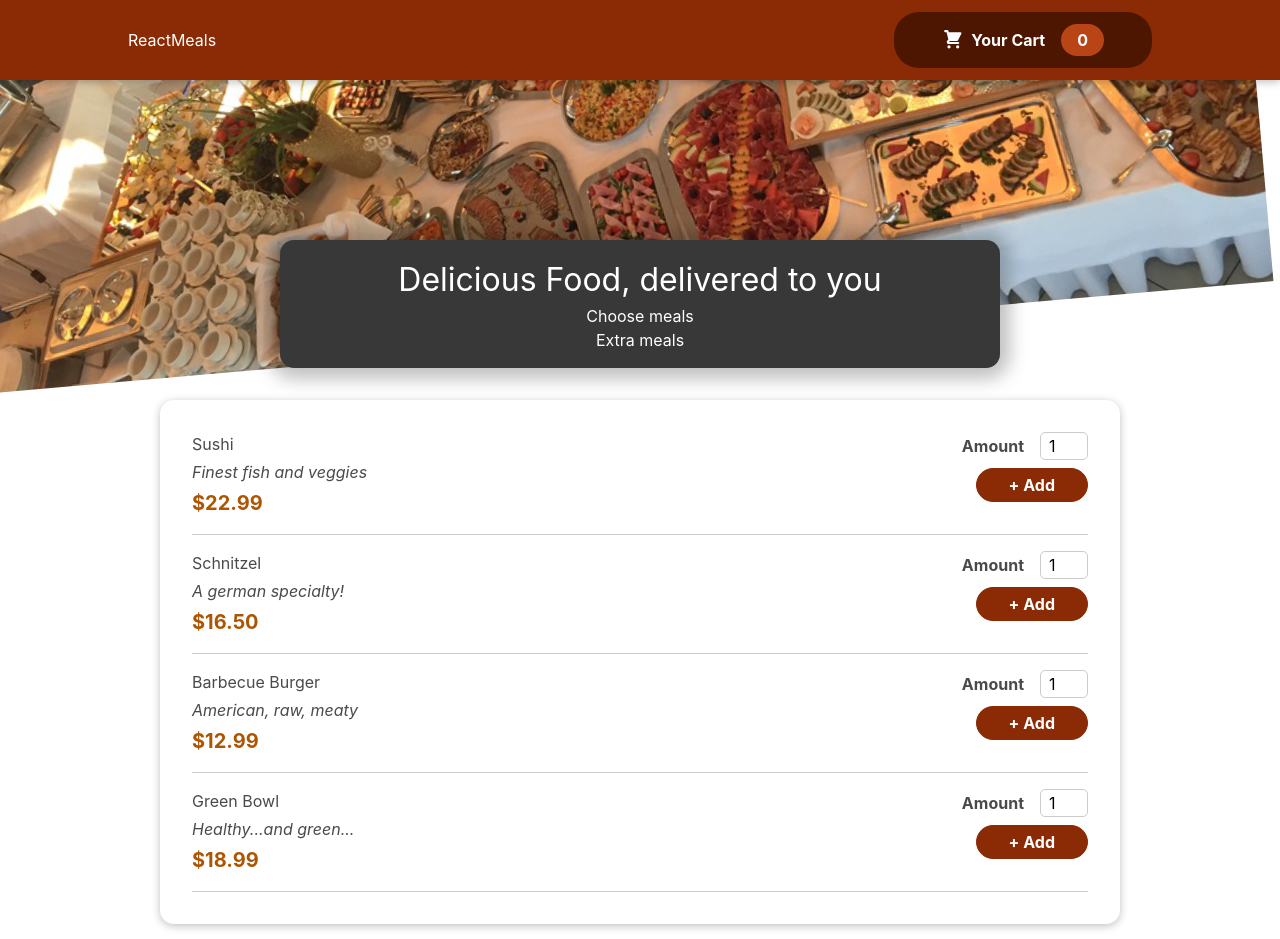
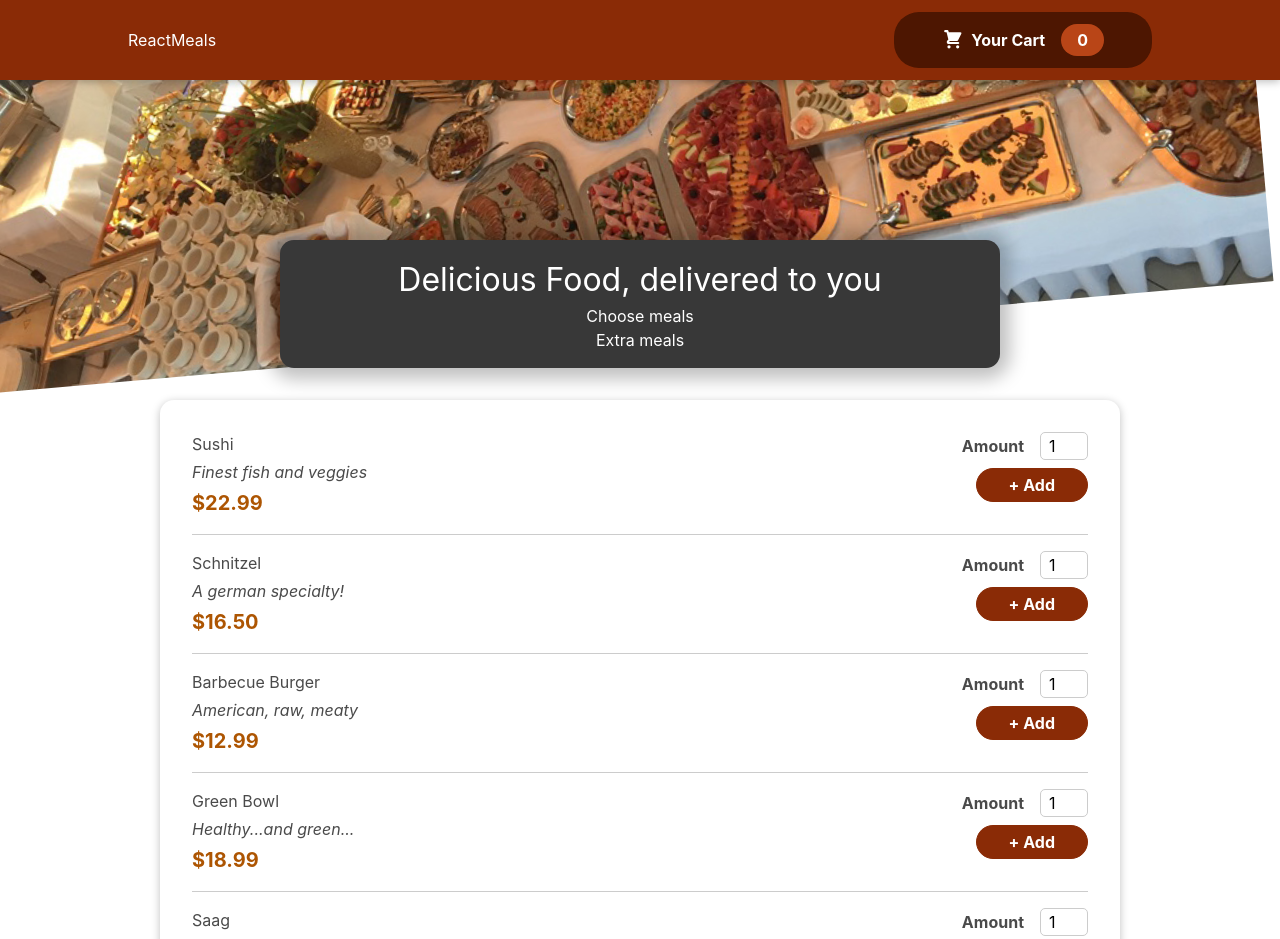
Before and after one commit to AJ198081/restaurant-order-app, a React (Vite) app: page / in a window 1280 px wide. Shown: the top 939 px of the page. Built offline with nearby package versions, Linux system fonts and the light colour scheme; data requests are answered from the project's data file.

Commit message:
Add support for order submission, App complete.

```diff
--- a/src/components/Cart/Cart.tsx
+++ b/src/components/Cart/Cart.tsx
@@ -4,10 +4,20 @@ import Modal from "../UI/Modal";
 import CartContext, {item} from "../store/cart-context";
 import {useContext, useState} from "react";
 import CartItem from "./CartItem";
-import Checkout from "./Checkout";
+import Checkout, {Delivery} from "./Checkout";
+import axios from "axios";
+import React from 'react';
 
 interface CartProps {
     onClose: () => void
+}
+
+interface Order {
+    deliveryAddress: Delivery;
+    order: {
+        items: item[];
+        totalAmount: number;
+    }
 }
 
 const Cart = ({onClose}: CartProps) => {
@@ -15,6 +25,8 @@ const Cart = ({onClose}: CartProps) => {
     const cartContext = useContext(CartContext);
     const hasItems = cartContext.items.length > 0;
     const [checkout, setCheckout] = useState<boolean>(false);
+    const [isSubmitting, setIsSubmitting] = useState<boolean>(false);
+    const [orderSubmitted, setOrderSubmitted] = useState<boolean>(false);
 
     const totalAmount = `$${Math.abs(cartContext.totalAmount)
                                 .toFixed(2)}`;
@@ -31,8 +43,39 @@ const Cart = ({onClose}: CartProps) => {
         setCheckout(true);
     };
 
+    const ServerClient = axios.create({
+                                          baseURL: 'http://localhost:3500/',
+                                          timeout: 8000,
+                                          headers: {
+                                              Accept: 'application/json'
+                                          }
+                                      });
 
-    return (<Modal onClick={onClose}>
+    const submitOrderHandler = (delivery: Delivery) => {
+
+        setIsSubmitting(true);
+
+        const order = {
+            deliveryAddress: delivery,
+            order: {
+                items: cartContext.items,
+                totalAmount: cartContext.totalAmount
+            }
+        } as Order;
+
+        ServerClient.post('/orders', order)
+                    .then(response => {
+                        console.log(response);
+                        if (response.status === 201) {
+                            setOrderSubmitted(true);
+                            setIsSubmitting(false);
+                        } else {
+                            console.log('Can implement error flow here..')
+                        }
+                    });
+    };
+
+    const cartModalContents = <React.Fragment>
         <ul className={classes['cart-items']}>
             {cartContext.items.map((cartItem) => (
                 <CartItem key={cartItem.id} name={cartItem.name} price={cartItem.price}
@@ -46,11 +89,29 @@ const Cart = ({onClose}: CartProps) => {
             <span>Total Amount</span>
             <span>{totalAmount}</span>
         </div>
-        {checkout && <Checkout onCancel={onClose}/>}
-        {!checkout && <div className={classes.actions}>
-            <button className={classes['button--alt']} onClick={onClose}>Close</button>
-            {hasItems && <button className={classes.button} onClick={orderHandler}>Order</button>}
-        </div>}
+        {
+            checkout && <Checkout onConfirm={submitOrderHandler} onCancel={onClose}/>
+        }
+        {
+            !checkout && <div className={classes.actions}>
+                <button className={classes['button--alt']} onClick={onClose}>Close</button>
+                {hasItems && <button className={classes.button} onClick={orderHandler}>Order</button>}
+            </div>
+        }</React.Fragment>
+
+    const orderSubmittingModalContents = <p>Sending order data...</p>
+
+    const orderSubmittedModalContents = <React.Fragment>
+        <p> Your meal has been sent to the restaurant for preparation.</p>
+        <div className={classes.actions}>
+            <button className={classes.button} onClick={onClose}>Close</button>
+        </div>
+    </React.Fragment>
+
+    return (<Modal onClose={onClose}>
+        {!orderSubmitted && !isSubmitting && cartModalContents}
+        {isSubmitting && orderSubmittingModalContents}
+        {orderSubmitted && !isSubmitting && orderSubmittedModalContents}
     </Modal>);
 }
 
--- a/src/components/Cart/Checkout.tsx
+++ b/src/components/Cart/Checkout.tsx
@@ -3,10 +3,11 @@ import classes from './Checkout.module.css';
 import React, {useState} from "react";
 
 interface CheckoutProps {
-    onCancel: () => void
+    onCancel: () => void,
+    onConfirm: (delivery: Delivery) => void
 }
 
-interface Delivery {
+export interface Delivery {
     name: string;
     street: string;
     postCode: string;
@@ -36,7 +37,7 @@ const initialFormValidityState = {
     city: true,
     postCode: true
 };
-const Checkout = ({onCancel}: CheckoutProps) => {
+const Checkout = ({ onCancel, onConfirm }: CheckoutProps) => {
 
     const [delivery, setDelivery] = useState<Delivery>(initialDeliveryState);
     const [formValidity, setFormValidity] = useState<FormValidityType>(initialFormValidityState);
@@ -50,7 +51,7 @@ const Checkout = ({onCancel}: CheckoutProps) => {
         const isPostCodeValid = delivery.postCode.trim().length === 4;
 
         if (isNameValid && isPostCodeValid && isStreetValid && isCityValid) {
-            console.log(delivery);
+            onConfirm(delivery);
         } else {
             setFormValidity({
                                 name: isNameValid,
@@ -69,23 +70,32 @@ const Checkout = ({onCancel}: CheckoutProps) => {
 
 
     };
+
     return <form className={classes.form} onSubmit={confirmHandler}>
-        <div className={`${classes.control} ${formValidity.name ? '' : classes.invalid}`}>
+        <div className={`${classes.control} ${formValidity.name
+            ? ''
+            : classes.invalid}`}>
             <label htmlFor="name">Your Name</label>
             <input type="text" id={"name"} name={'name'} value={delivery.name} onChange={handleName}/>
             {!formValidity.name && <p>Please Enter a valid Name, at least 2 character long</p>}
         </div>
-        <div className={`${classes.control} ${formValidity.street ? '' : classes.invalid}`}>
+        <div className={`${classes.control} ${formValidity.street
+            ? ''
+            : classes.invalid}`}>
             <label htmlFor={"street"}>Street</label>
             <input type="text" id={"street"} name={'street'} value={delivery.street} onChange={handleName}/>
             {!formValidity.name && <p>Please Enter a valid street address, at least 2 character long</p>}
         </div>
-        <div className={`${classes.control} ${formValidity.city ? '' : classes.invalid}`}>
+        <div className={`${classes.control} ${formValidity.city
+            ? ''
+            : classes.invalid}`}>
             <label htmlFor={"city"}>City</label>
             <input type="text" id={"city"} name={'city'} value={delivery.city} onChange={handleName}/>
             {!formValidity.name && <p>Please Enter a valid city name, at least 2 character long</p>}
         </div>
-        <div className={`${classes.control} ${formValidity.postCode ? '' : classes.invalid}`}>
+        <div className={`${classes.control} ${formValidity.postCode
+            ? ''
+            : classes.invalid}`}>
             <label htmlFor={"postal"}>Post Code</label>
             <input type="text" id={"postal"} name={'postCode'} value={delivery.postCode} onChange={handleName}/>
             {!formValidity.name && <p>Please Enter a valid post code, at least 4 character long</p>}
--- a/src/components/UI/Modal.tsx
+++ b/src/components/UI/Modal.tsx
@@ -4,15 +4,17 @@ import React, {Fragment} from "react";
 import ReactDOM from "react-dom";
 
 interface ModalProps {
-    onClick: () => void
+    onClose: () => void
         children: React.ReactNode;
 }
 
 interface BackdropProps {
+    onClose: () => void
+    // children: React.ReactNode;
 }
 
-const Backdrop = (props: BackdropProps): JSX.Element => {
-    return <div className={classes.backdrop} />
+const Backdrop = ({ onClose}: BackdropProps): JSX.Element => {
+    return <div onClick={onClose} className={classes.backdrop} />
 }
 
 interface OverLayProps {
@@ -25,13 +27,13 @@ const OverLay = ({children}: OverLayProps): JSX.Element => {
     </div>;
 }
 
-const Modal = ({children}: ModalProps): JSX.Element => {
+const Modal = ({onClose, children}: ModalProps): JSX.Element => {
 
     const elementById: HTMLElement = document.getElementById('overlay')!;
 
     return <Fragment>
-        {ReactDOM.createPortal(<Backdrop />, elementById)}
-        <Backdrop />
+        {ReactDOM.createPortal(<Backdrop onClose={onClose}/>, elementById)}
+        {/*<Backdrop />*/}
         <OverLay>{children}</OverLay>
     </Fragment>
 }
--- a/src/data/db.json
+++ b/src/data/db.json
@@ -23,6 +23,126 @@
       "name": "Green Bowl",
       "description": "Healthy...and green...",
       "price": 18.99
+    },
+    {
+      "id": "m5",
+      "name": "Saag",
+      "description": "Punjabi food",
+      "price": 24.99
+    }
+  ],
+  "orders": [
+    {
+      "deliveryAddress": {
+        "name": "Amarjit",
+        "street": "G01, 7 Black Lion Place",
+        "postCode": "2033",
+        "city": "Kensington"
+      },
+      "order": {
+        "items": [
+          {
+            "id": "m1",
+            "name": "Sushi",
+            "price": 22.99,
+            "number": 1
+          }
+        ],
+        "totalAmount": 22.99
+      },
+      "id": 1
+    },
+    {
+      "deliveryAddress": {
+        "name": "Amardip Sidhu",
+        "street": "1 Huxley Drive",
+        "postCode": "2153",
+        "city": "Winston Hills"
+      },
+      "order": {
+        "items": [
+          {
+            "id": "m5",
+            "name": "Saag",
+            "price": 24.99,
+            "number": 6
+          },
+          {
+            "id": "m1",
+            "name": "Sushi",
+            "price": 22.99,
+            "number": 1
+          }
+        ],
+        "totalAmount": 172.93
+      },
+      "id": 2
+    },
+    {
+      "deliveryAddress": {
+        "name": "Amarjit",
+        "street": "G01, 7 Black Lion Place",
+        "postCode": "2033",
+        "city": "Kensington"
+      },
+      "order": {
+        "items": [
+          {
+            "id": "m5",
+            "name": "Saag",
+            "price": 24.99,
+            "number": 6
+          },
+          {
+            "id": "m1",
+            "name": "Sushi",
+            "price": 22.99,
+            "number": 1
+          }
+        ],
+        "totalAmount": 172.93
+      },
+      "id": 3
+    },
+    {
+      "deliveryAddress": {
+        "name": "Amarjit",
+        "street": "G01, 7 Black Lion Place",
+        "postCode": "2033",
+        "city": "Kensington"
+      },
+      "order": {
+        "items": [
+          {
+            "id": "m1",
+            "name": "Sushi",
+            "price": 22.99,
+            "number": 1
+          }
+        ],
+        "totalAmount": 22.99
+      },
+      "id": 4
+    },
+    {
+      "deliveryAddress": {
+        "name": "Amarjit",
+        "street": "G01, 7 Black Lion Place",
+        "postCode": "2033",
+        "city": "Kensington"
+      },
+      "order": {
+        "items": [
+          {
+            "id": "m1",
+            "name": "Sushi",
+            "price": 22.99,
+            "number": 1
+          }
+        ],
+        "totalAmount": 22.99
+      },
+      "id": 5
     }
   ]
 }
```
